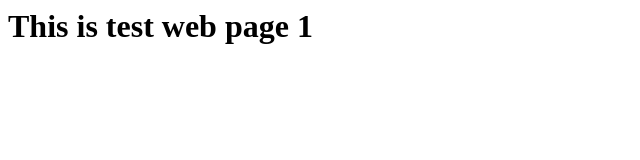
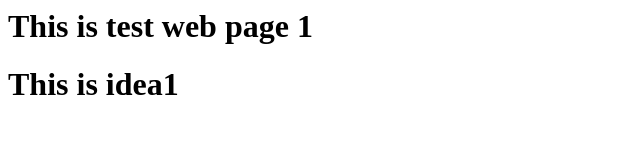
Before and after one commit to bhagyashreesharma/webrepo, a plain HTML site: page index.html in a window 1280 px wide. Shown: the whole page, without its empty margins (0-640 px from the left). Drawn offline with Linux system fonts and the light colour scheme.

Commit message:
updated idea1

```diff
--- a/index.html
+++ b/index.html
@@ -1 +1,2 @@
 <h1>This is test web page 1</h1>
+<h1>This is idea1</h1>
```
